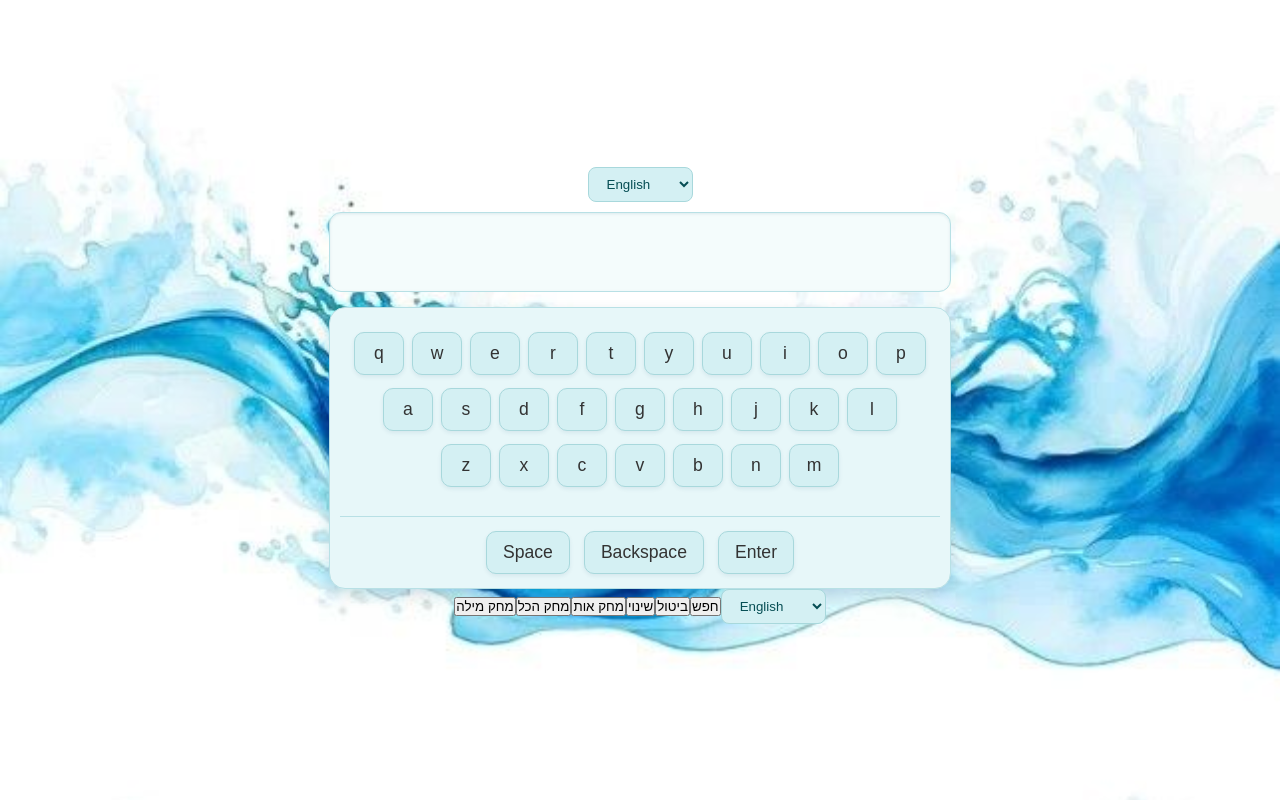
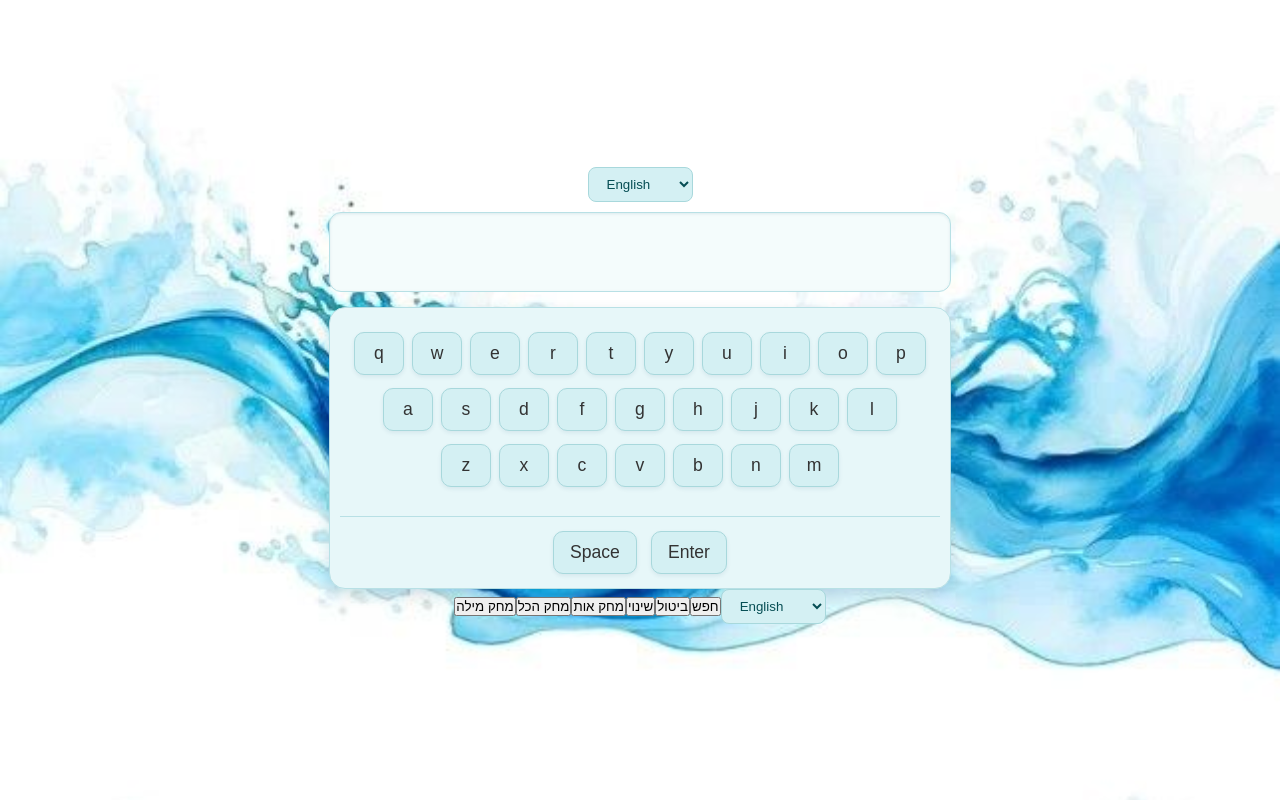
Before and after one commit to NechamaSanders/keyboard_project, a React (Vite) app: page / in a window 1280 px wide. Built offline with nearby package versions, Linux system fonts and the light colour scheme.

Commit message:
backspace off

```diff
--- a/src/components/Keyboard.jsx
+++ b/src/components/Keyboard.jsx
@@ -57,7 +57,6 @@ export default function Keyboard({ language, onKeyPress }) {
             </div>
             <div className="keyboard-bottom">
                 <Key label="Space" onClick={onKeyPress} />
-                <Key label="Backspace" onClick={onKeyPress} />
                 <Key label="Enter" onClick={onKeyPress} />
             </div>
         </div>
```
